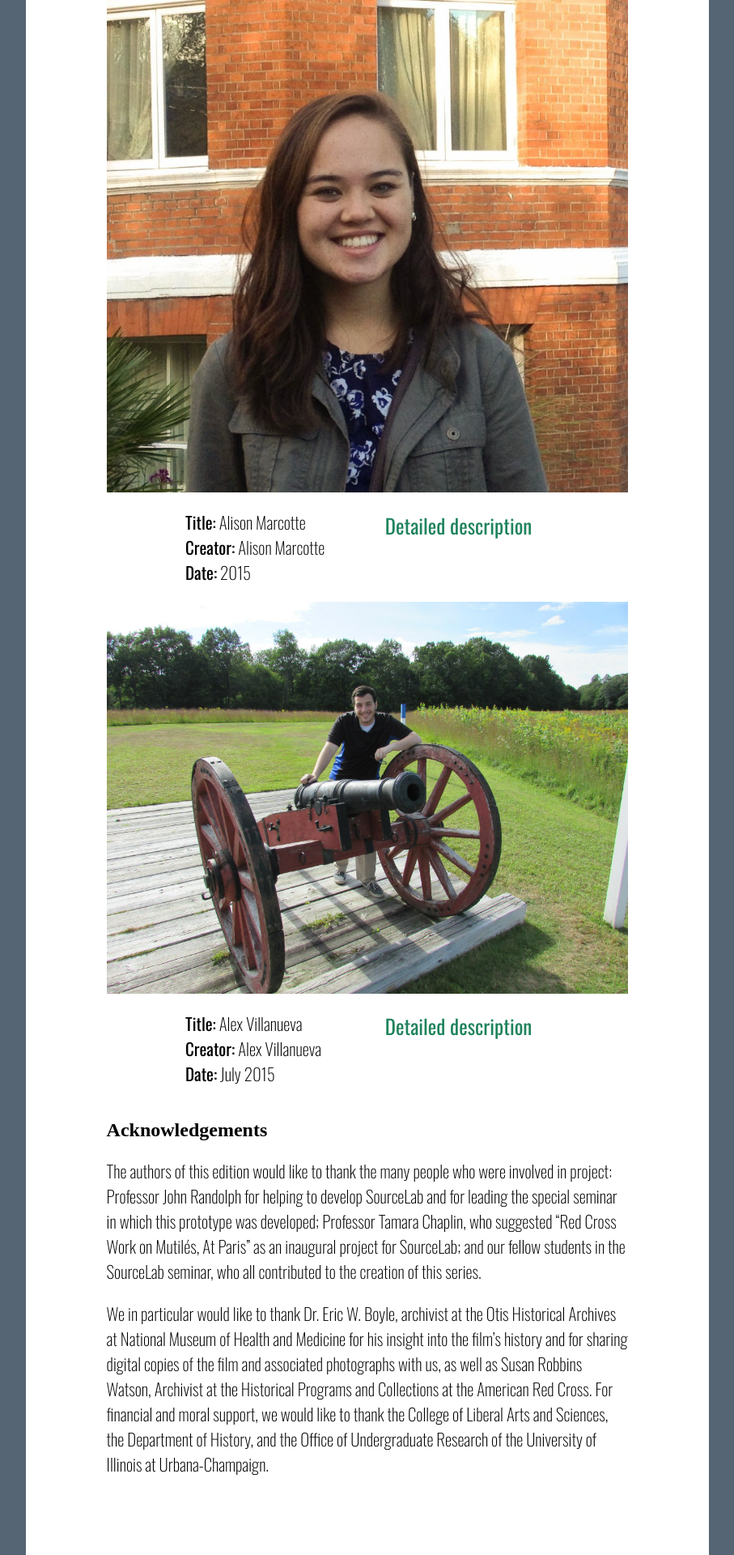
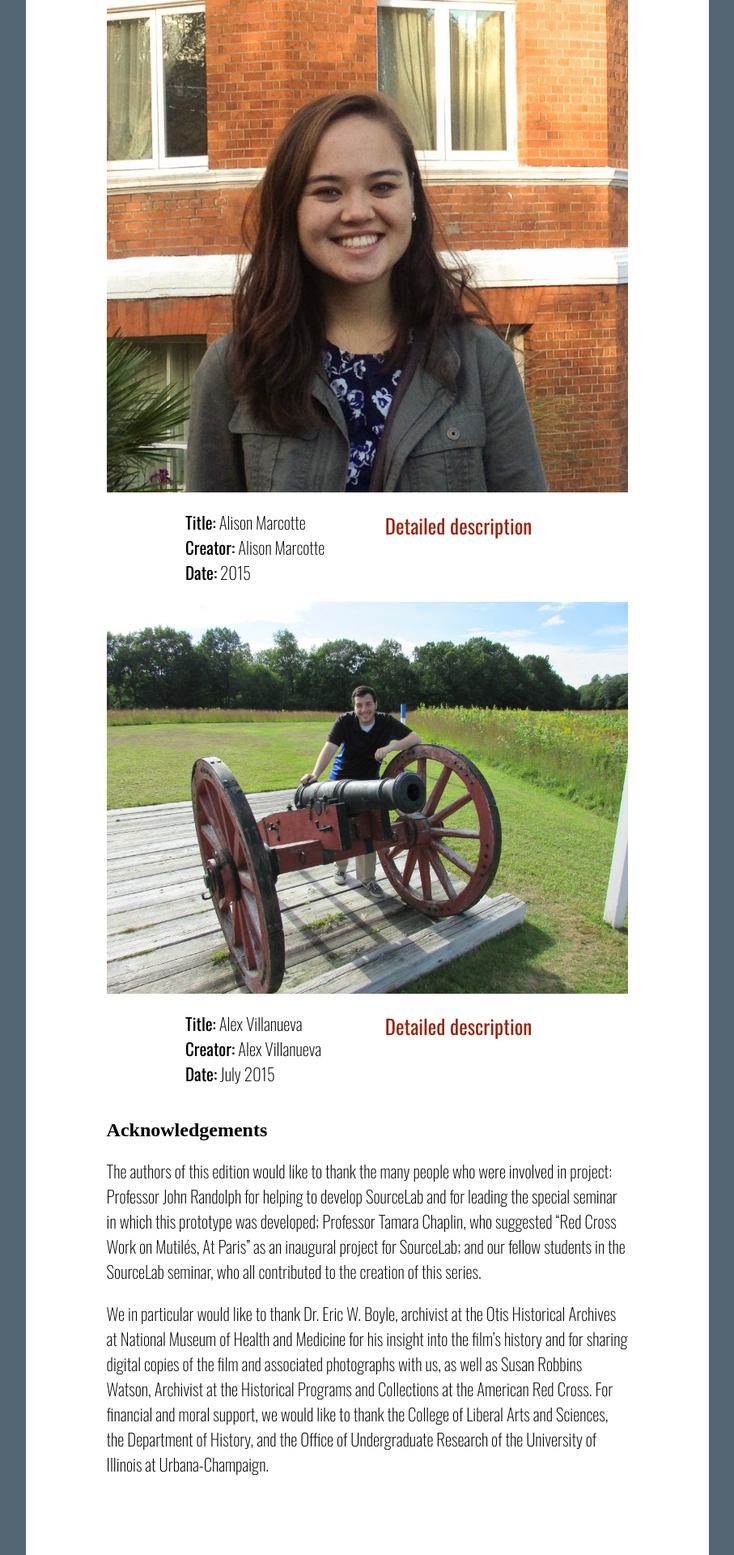
Before and after one commit to TonLeon/Mindoc_Original_Prototype, a Jekyll site: the page built from 008_credits_acknowledgments.md, in a window 1280 px wide. Shown: the part 673-2593 px from the top of the page at 81% size, without its empty margins (186-1093 px from the left). Built offline with Jekyll 4.4.1, drawn with Linux system fonts in a browser that asks for light colours.

Commit message:
Add files via upload

```diff
--- a/_sass/main.scss
+++ b/_sass/main.scss
@@ -131,7 +131,7 @@
   border: 1px solid grey;
   border-radius: 5px;
   font-family: "Oswald";
-  color:#476345;
+  color:#9E2207;
   font-size: 21px;
   width: 100%;
   height: 50px;
@@ -139,7 +139,7 @@
 
 ::placeholder {
 
-  color:#476345;
+  color:#9E2207;
   font-size: 110%;
   padding-right: 200px;
   outline: none !important;
@@ -170,7 +170,7 @@
 }
 
 a.header {
-  color:#476345;
+  color:#9E2207;
   font-family: "Oswald";
   text-decoration: none !important;
 }
@@ -259,7 +259,7 @@
   font-size: 25px;
   cursor: pointer;
   background-color: transparent;
-  color:#1F835C;
+  color:#9E2207;
   display: block;
   margin-left: auto;
   margin-right: auto;
@@ -298,7 +298,7 @@
 #footer {
     font-family: "Oswald";
     font-size: 12px;
-    color: #476345;
+    color: #9E2207;
     margin-left: 24%;
     position: absolute;
     bottom: 0;
```
